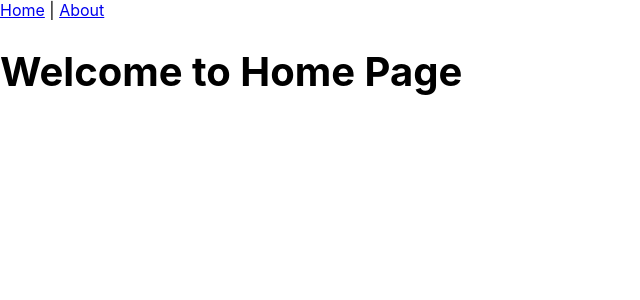
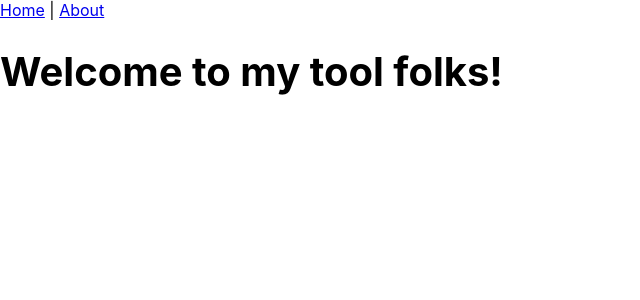
Before and after one commit to bprigent/whiteboarding-design-exercise-tool, a React (Create React App) app in the folder react_directory/: page / in a window 1280 px wide. Shown: the top 300 px of the page, without its empty margins (0-640 px from the left). Built offline with nearby package versions, Linux system fonts and the light colour scheme.

Commit message:
changed h1 of homepage

```diff
--- a/react_directory/src/pages/Home.js
+++ b/react_directory/src/pages/Home.js
@@ -4,7 +4,7 @@ function Home() {
     return (
     <div>
         <Nav />
-        <h1>Welcome to Home Page</h1>
+        <h1>Welcome to my tool folks!</h1>
     </div>
     );
 }
```
